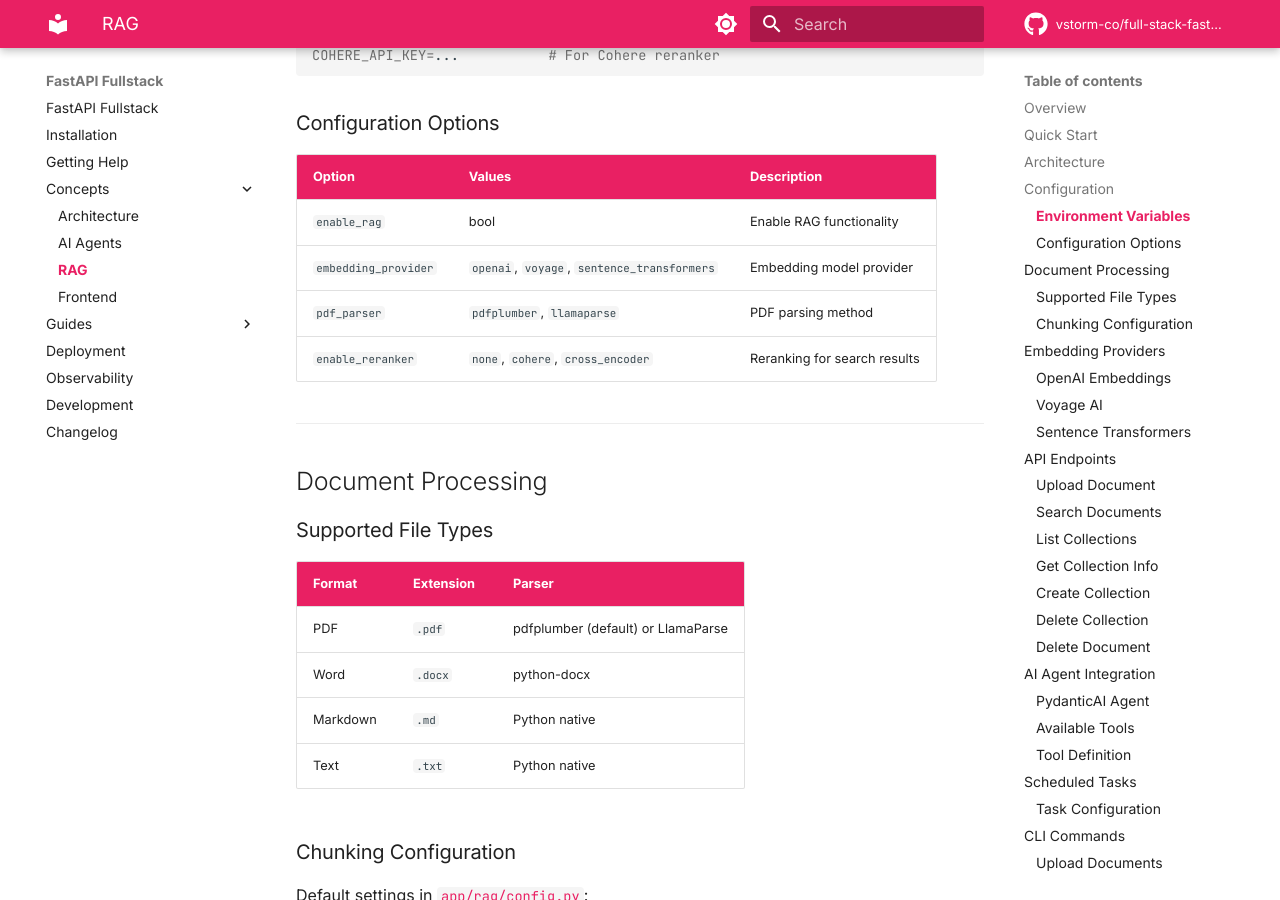
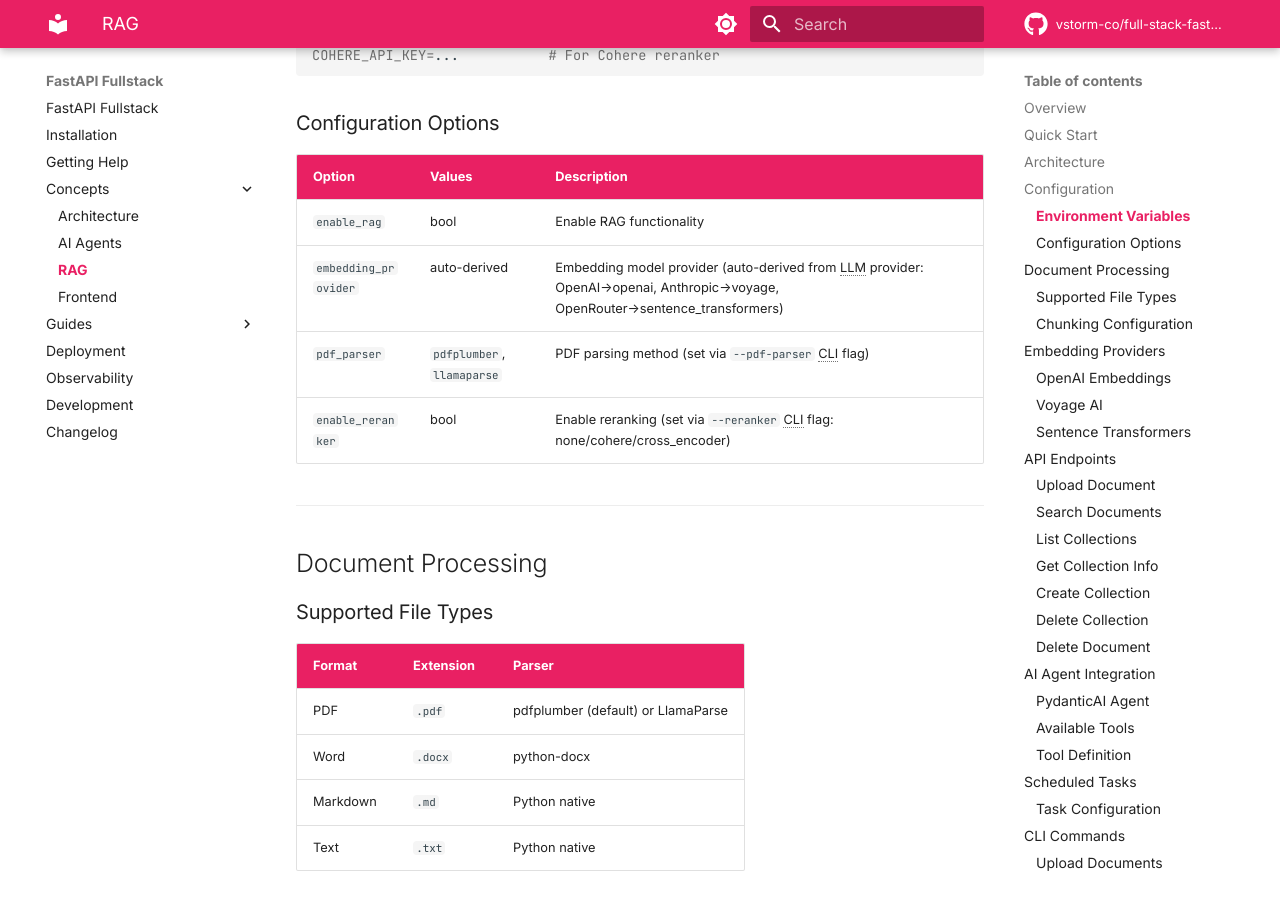
Before and after one commit to ralph-santiago-2992/FULL-STACK-AI-AGENT-TEMPLATE, an MkDocs documentation site: the page built from docs/rag.md, in a window 1280 px wide and 900 px high, scrolled down 2205 px. Built offline with MkDocs 1.6.1 and Material for MkDocs 9.7.7, drawn with Linux system fonts in a browser that asks for light colours; comment, search, counter and statistics services are not loaded; some of the changed text lies outside the part shown.

Commit message:
chore: update docs

```diff
--- a/docs/rag.md
+++ b/docs/rag.md
@@ -95,9 +95,9 @@ COHERE_API_KEY=...           # For Cohere reranker
 | Option | Values | Description |
 |--------|--------|-------------|
 | `enable_rag` | bool | Enable RAG functionality |
-| `embedding_provider` | `openai`, `voyage`, `sentence_transformers` | Embedding model provider |
-| `pdf_parser` | `pdfplumber`, `llamaparse` | PDF parsing method |
-| `enable_reranker` | `none`, `cohere`, `cross_encoder` | Reranking for search results |
+| `embedding_provider` | auto-derived | Embedding model provider (auto-derived from LLM provider: OpenAI→openai, Anthropic→voyage, OpenRouter→sentence_transformers) |
+| `pdf_parser` | `pdfplumber`, `llamaparse` | PDF parsing method (set via `--pdf-parser` CLI flag) |
+| `enable_reranker` | bool | Enable reranking (set via `--reranker` CLI flag: none/cohere/cross_encoder) |
 
 ---
 
```
Also changed, not shown: other parts of docs/rag.md (+1 -1 lines), template/VARIABLES.md (+12 -11 lines), 1 other file.
